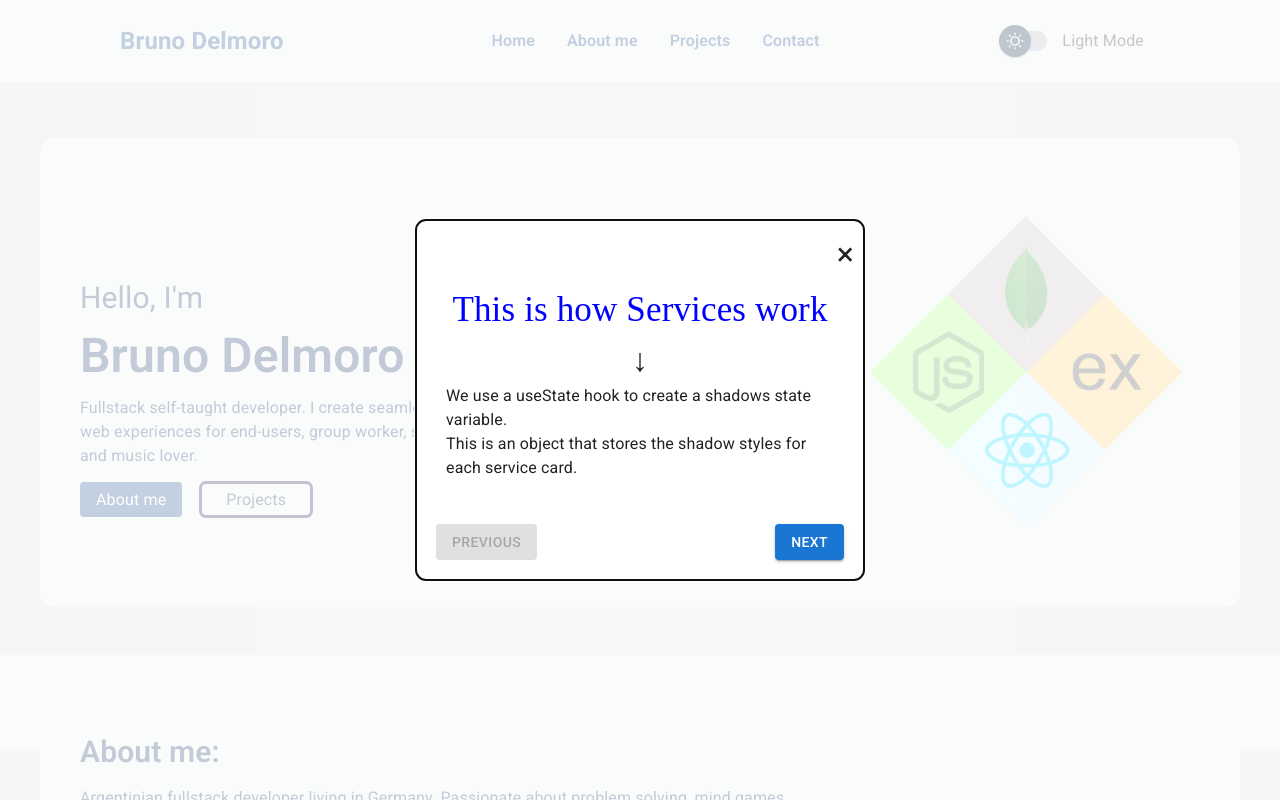
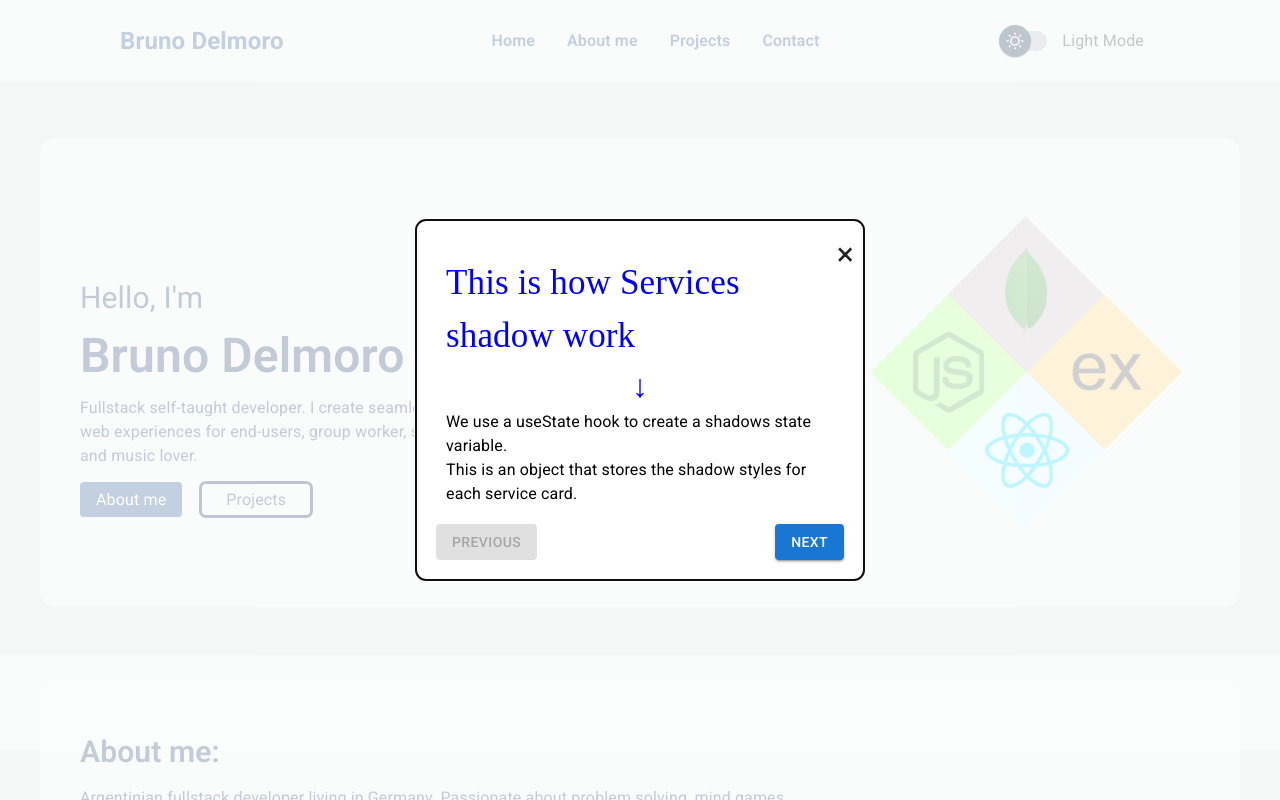
Before and after one commit to delmo1501/portfolio, a React (Vite) app: page / in a window 1280 px wide. Shown: the top 800 px of the page. Built offline with nearby package versions, Linux system fonts and the light colour scheme.

Commit message:
Services modal bug

```diff
--- a/src/components/ModalContent.jsx
+++ b/src/components/ModalContent.jsx
@@ -60,12 +60,12 @@ function ModalContent({ isOpen, onRequestClose }) {
               boxShadow: shadow, display: 'flex', padding: '10px', flexDirection: 'column', alignContent: 'center', alignItems: 'center',
             }}
           >
-            <h1 style={{ fontFamily: '-moz-initial', fontSize: '35px', color: 'blue' }}>This is how Services work</h1>
-            <div style={{ fontSize: '2em' }}>↓</div>
-            <div className="animated-text">
+            <h1 style={{ fontFamily: '-moz-initial', fontSize: '35px', color: 'blue' }}>This is how Services shadow work</h1>
+            <div style={{ color: 'blue', fontSize: '2em' }}>↓</div>
+            <div className="text-black animated-text">
               We use a useState hook to create a shadows state variable.
             </div>
-            <div className="animated-text">
+            <div className="text-black animated-text">
               This is an object that stores the shadow styles for each service card.
             </div>
           </div>
@@ -73,12 +73,12 @@ function ModalContent({ isOpen, onRequestClose }) {
         {step === 2 && (
         <div
           style={{
-            display: 'flex', padding: '10px', flexDirection: 'column', alignContent: 'center', alignItems: 'center',
+            color: 'black', display: 'flex', padding: '10px', flexDirection: 'column', alignContent: 'center', alignItems: 'center',
           }}
           className="animated-text"
         >
           <h1 style={{ fontFamily: '-moz-initial', fontSize: '35px', color: 'blue' }}>handleMouseMove</h1>
-          <div style={{ fontSize: '2em' }}>↓</div>
+          <div style={{ color: 'blue', fontSize: '2em' }}>↓</div>
           Event handler thats triggered when the mouse moves, calculating the mouses position relative to the service card.
           <br />
           Shadow style = string that represents a CSS box-shadow property, with the horizontal and vertical offsets determined by the mouses position.
@@ -87,12 +87,12 @@ function ModalContent({ isOpen, onRequestClose }) {
         {step === 3 && (
         <div
           style={{
-            display: 'flex', padding: '10px', flexDirection: 'column', alignContent: 'center', alignItems: 'center',
+            color: 'black', display: 'flex', padding: '10px', flexDirection: 'column', alignContent: 'center', alignItems: 'center',
           }}
           className="animated-text"
         >
           <h1 style={{ fontFamily: '-moz-initial', fontSize: '35px', color: 'blue' }}>onMouseMove</h1>
-          <div style={{ fontSize: '2em' }}>↓</div>
+          <div style={{ color: 'blue', fontSize: '2em' }}>↓</div>
           Each service card has an onMouseMove prop thats set to handleMouseMove(service.id).
           <br />
           {' '}
```
